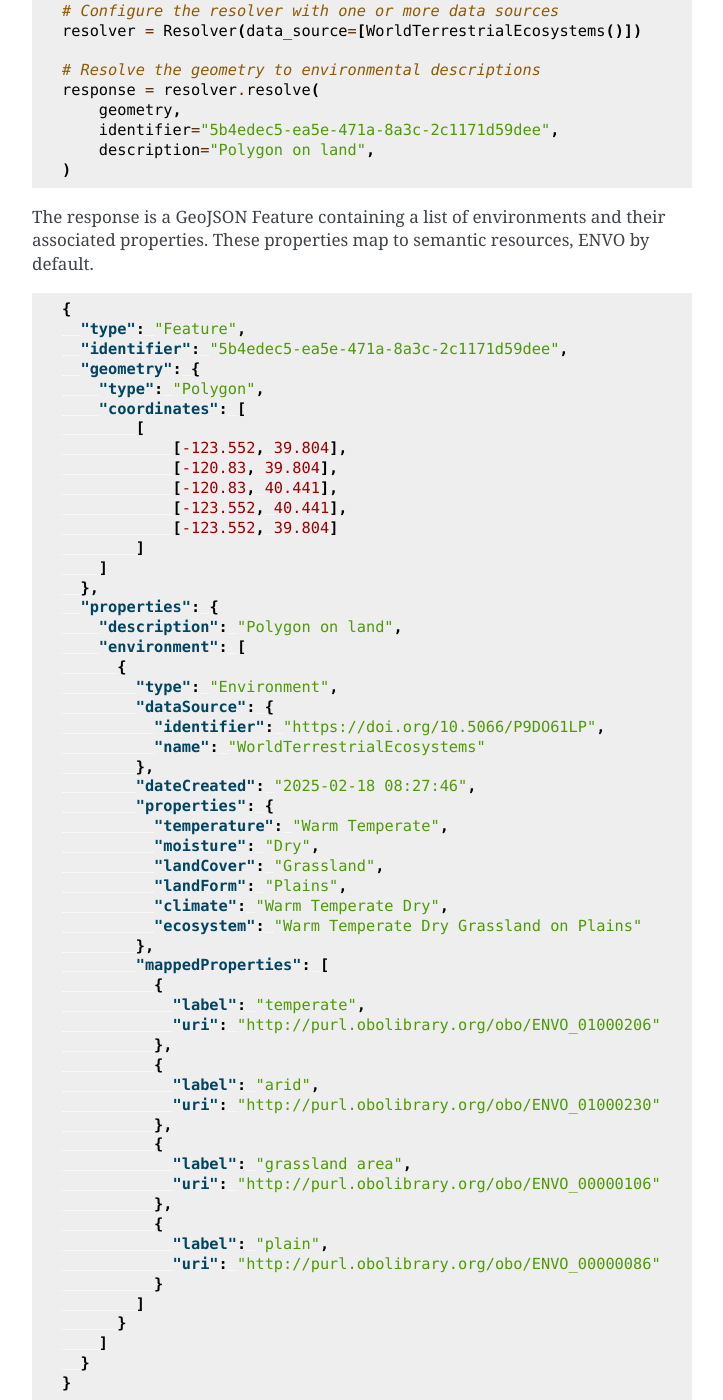
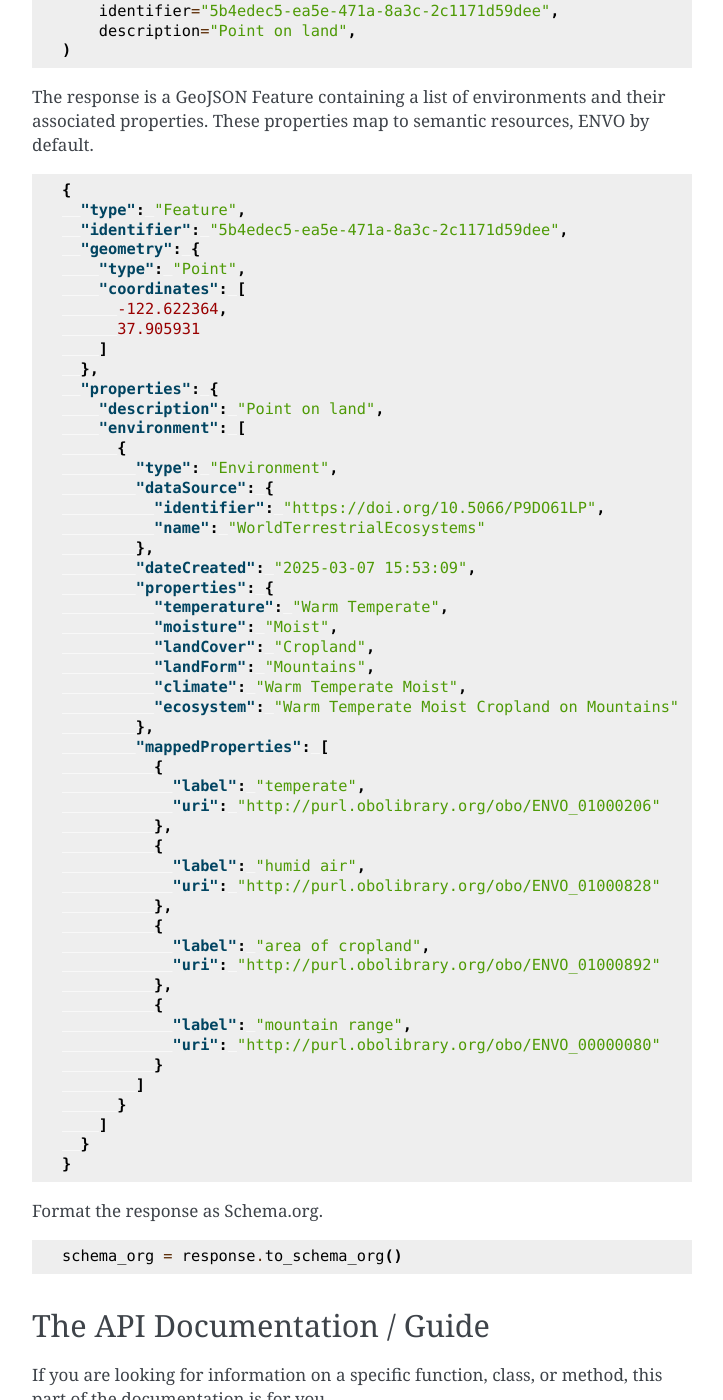
Before and after one commit to clnsmth/geoenvo, a Sphinx documentation site: the page built from docs/source/index.rst, in a window 1280 px wide and 1400 px high, scrolled down 1202 px. Shown: the whole window, without its empty margins (388-1111 px from the left). Built offline with Sphinx 7.4.7, drawn with Linux system fonts in a browser that asks for light colours; some of the changed text lies outside the part shown.

```diff
--- a/docs/source/index.rst
+++ b/docs/source/index.rst
@@ -39,25 +39,19 @@
 
 .. code-block:: python
 
-    from json import dumps
     from geoenvo.data_sources import WorldTerrestrialEcosystems
     from geoenvo.resolver import Resolver
     from geoenvo.geometry import Geometry
 
     # Create a geometry in GeoJSON format
-    polygon_on_land = {
-        "type": "Polygon",
+    point_on_land = {
+        "type": "Point",
         "coordinates": [
-            [
-                [-123.552, 39.804],
-                [-120.83, 39.804],
-                [-120.83, 40.441],
-                [-123.552, 40.441],
-                [-123.552, 39.804],
-            ]
-        ],
+            -122.622364,
+            37.905931
+        ]
     }
-    geometry = Geometry(polygon_on_land)
+    geometry = Geometry(point_on_land)
 
     # Configure the resolver with one or more data sources
     resolver = Resolver(data_source=[WorldTerrestrialEcosystems()])
@@ -66,7 +60,7 @@
     response = resolver.resolve(
         geometry,
         identifier="5b4edec5-ea5e-471a-8a3c-2c1171d59dee",
-        description="Polygon on land",
+        description="Point on land",
     )
 
 The response is a GeoJSON Feature containing a list of environments and their associated properties. These properties map to semantic resources, ENVO by default.
@@ -77,19 +71,14 @@
       "type": "Feature",
       "identifier": "5b4edec5-ea5e-471a-8a3c-2c1171d59dee",
       "geometry": {
-        "type": "Polygon",
+        "type": "Point",
         "coordinates": [
-            [
-                [-123.552, 39.804],
-                [-120.83, 39.804],
-                [-120.83, 40.441],
-                [-123.552, 40.441],
-                [-123.552, 39.804]
-            ]
+          -122.622364,
+          37.905931
         ]
       },
       "properties": {
-        "description": "Polygon on land",
+        "description": "Point on land",
         "environment": [
           {
             "type": "Environment",
@@ -97,14 +86,14 @@
               "identifier": "https://doi.org/10.5066/P9DO61LP",
               "name": "WorldTerrestrialEcosystems"
             },
-            "dateCreated": "2025-02-18 08:27:46",
+            "dateCreated": "2025-03-07 15:53:09",
             "properties": {
               "temperature": "Warm Temperate",
-              "moisture": "Dry",
-              "landCover": "Grassland",
-              "landForm": "Plains",
-              "climate": "Warm Temperate Dry",
-              "ecosystem": "Warm Temperate Dry Grassland on Plains"
+              "moisture": "Moist",
+              "landCover": "Cropland",
+              "landForm": "Mountains",
+              "climate": "Warm Temperate Moist",
+              "ecosystem": "Warm Temperate Moist Cropland on Mountains"
             },
             "mappedProperties": [
               {
@@ -112,16 +101,16 @@
                 "uri": "http://purl.obolibrary.org/obo/ENVO_01000206"
               },
               {
-                "label": "arid",
-                "uri": "http://purl.obolibrary.org/obo/ENVO_01000230"
+                "label": "humid air",
+                "uri": "http://purl.obolibrary.org/obo/ENVO_01000828"
               },
               {
-                "label": "grassland area",
-                "uri": "http://purl.obolibrary.org/obo/ENVO_00000106"
+                "label": "area of cropland",
+                "uri": "http://purl.obolibrary.org/obo/ENVO_01000892"
               },
               {
-                "label": "plain",
-                "uri": "http://purl.obolibrary.org/obo/ENVO_00000086"
+                "label": "mountain range",
+                "uri": "http://purl.obolibrary.org/obo/ENVO_00000080"
               }
             ]
           }
```
Also changed, not shown: README.md (+23 -34 lines), 16 other files.
